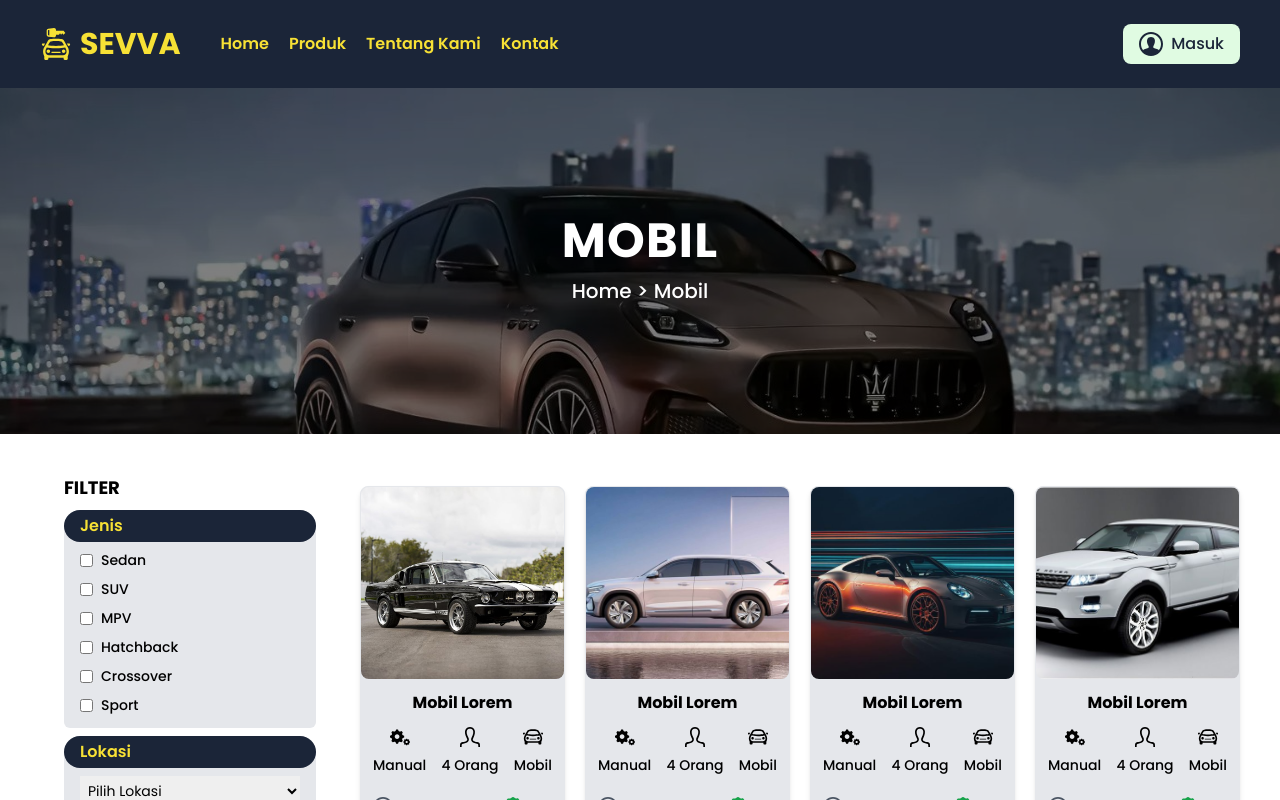
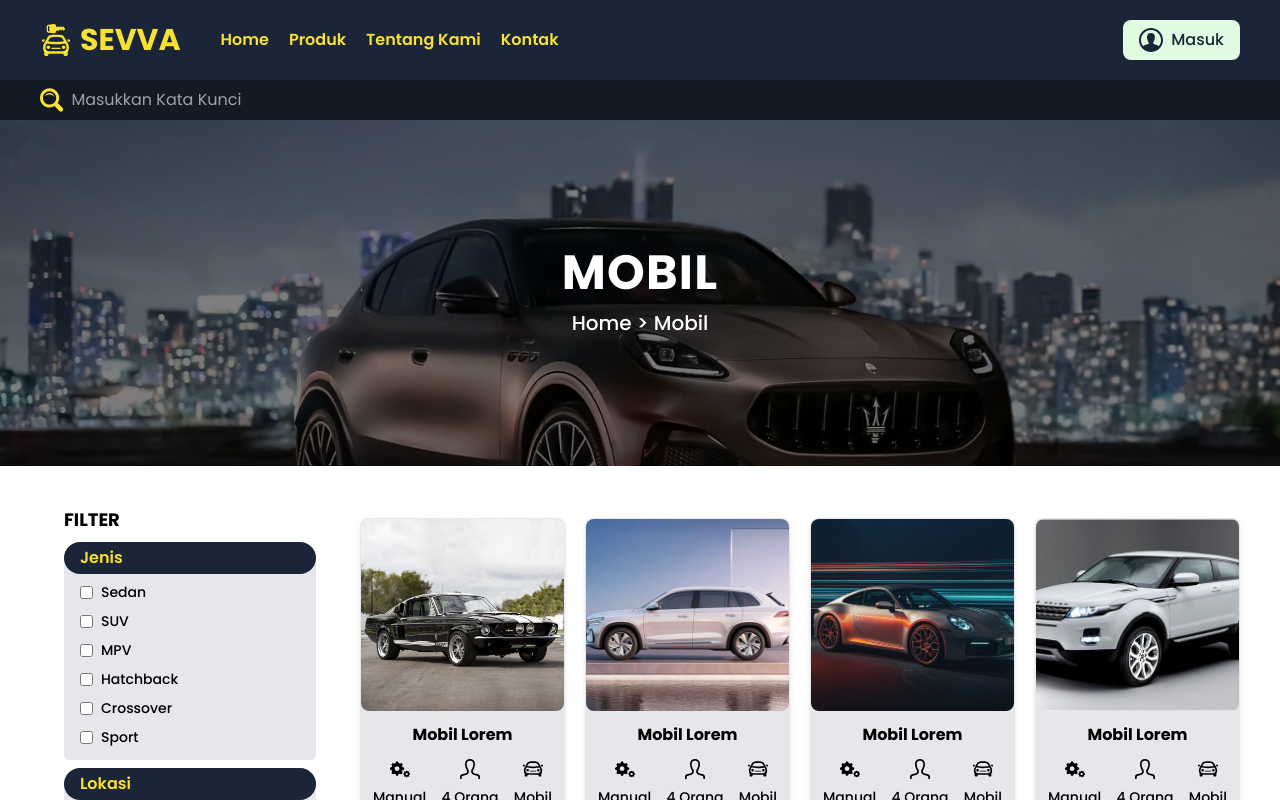
Before and after one commit to CukupBani/sevva, a Next.js app: page /Product in a window 1280 px wide. Shown: the top 800 px of the page. Built offline with nearby package versions, Linux system fonts and the light colour scheme.

Commit message:
change navbar layout

```diff
--- a/components/Navbar.tsx
+++ b/components/Navbar.tsx
@@ -4,7 +4,11 @@ import { NAVBAR_ELEMENT } from '@/constant'
 import Link from 'next/link'
 import React, { useEffect, useState } from 'react'
 
-const Navbar = () => {
+type navbarProps = {
+    visibility: 'hidden' | 'visible';
+}
+
+const Navbar = ({visibility}: navbarProps) => {
     const [prevScrollPos, setPrevScrollPos] = useState(0);
     const [visible, setVisible] = useState(true);
 
@@ -24,9 +28,9 @@ const Navbar = () => {
 
   return (
     <>
-        <nav className={`w-full z-20 top-0 bg-[#1B2538] px-10 py-6 sticky navbar-transition ${visible ? '' : 'navbar-hidden'}`}>
+        <nav className={`w-full z-20 top-0 bg-[#1B2538] sticky navbar-transition ${visible ? '' : 'navbar-hidden'}`}>
             {/* Container */}
-            <div className='flex items-center justify-between'>
+            <div className='flex items-center justify-between px-10 py-6 h-[80px]'>
                 {/* Component Kiri */}
                 <div className='flex items-center gap-10'>
                     <div className='flex items-center gap-2'>
@@ -56,6 +60,10 @@ const Navbar = () => {
                 {/* End of Component Kanan */}
             </div>
             {/* End Of Container */}
+            <div className={`flex items-center gap-2 px-10 py-2 bg-[#131A26] w-full ${visibility}`}>
+                <svg xmlns="http://www.w3.org/2000/svg" width="24" height="24" viewBox="0 0 24 24" className='fill-[#F7E135]'><path d="M23.111 20.058l-4.977-4.977c.965-1.52 1.523-3.322 1.523-5.251 0-5.42-4.409-9.83-9.829-9.83-5.42 0-9.828 4.41-9.828 9.83s4.408 9.83 9.829 9.83c1.834 0 3.552-.505 5.022-1.383l5.021 5.021c2.144 2.141 5.384-1.096 3.239-3.24zm-20.064-10.228c0-3.739 3.043-6.782 6.782-6.782s6.782 3.042 6.782 6.782-3.043 6.782-6.782 6.782-6.782-3.043-6.782-6.782zm2.01-1.764c1.984-4.599 8.664-4.066 9.922.749-2.534-2.974-6.993-3.294-9.922-.749z"/></svg>
+                <input type='text' placeholder='Masukkan Kata Kunci' className='w-full bg-transparent text-white focus:outline-none'/>
+            </div>
         </nav>
     </>
   )
```
